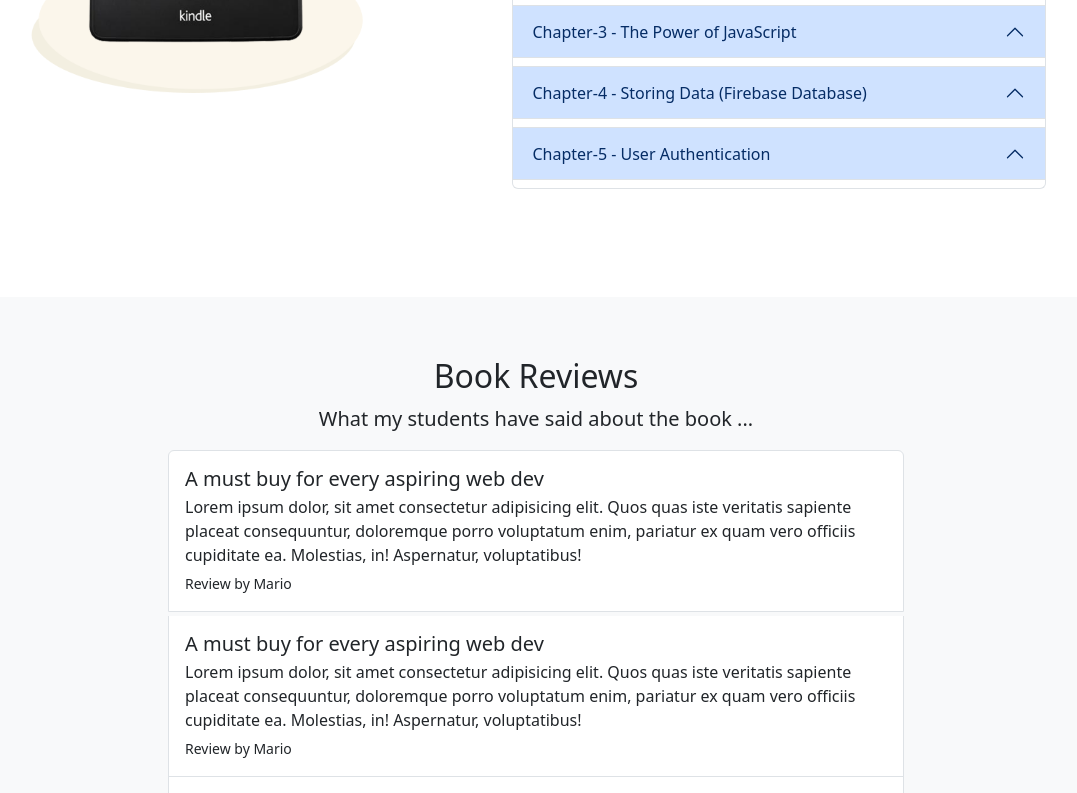
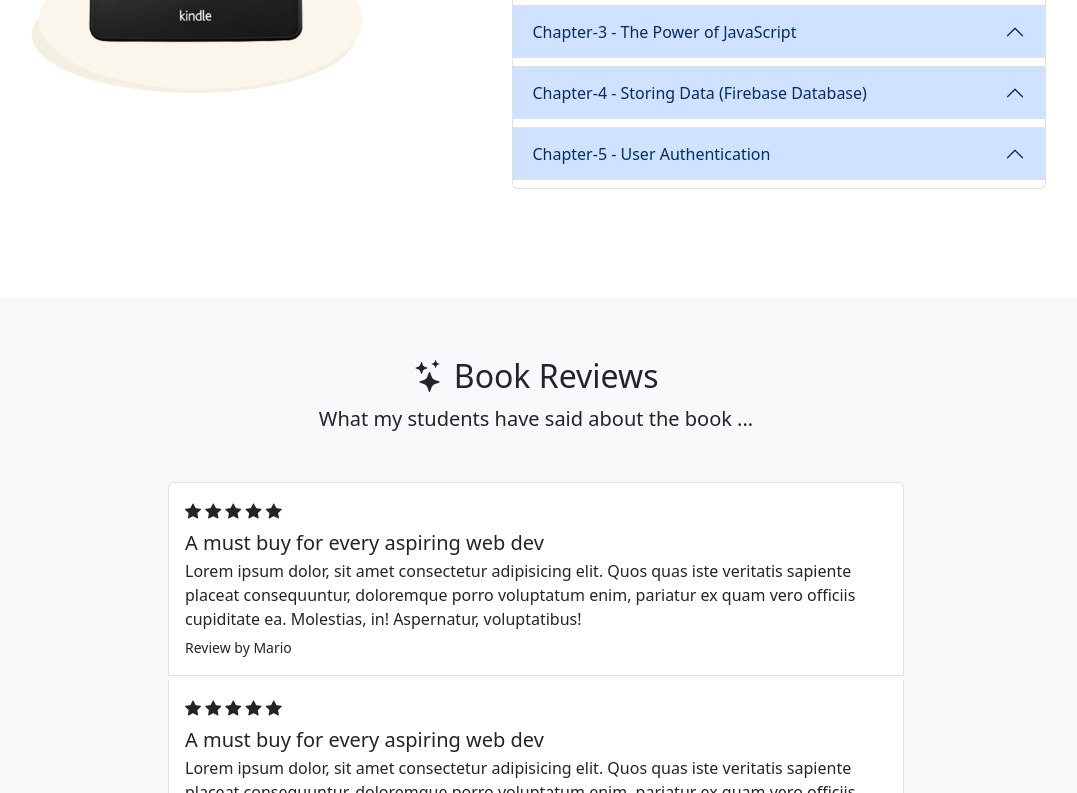
Before and after one commit to JhayCodes/Bootstrap_basics, a plain HTML site: page The-Book/index.html in a window 1280 px wide. Shown: the part 2007-2800 px from the top of the page, without its empty margins (104-1181 px from the left). Drawn offline with nearby package versions, Linux system fonts and the light colour scheme.

Commit message:
added icons to The-Book site

```diff
--- a/The-Book/index.html
+++ b/The-Book/index.html
@@ -6,6 +6,7 @@
     <meta name="viewport" content="width=device-width, initial-scale=1.0">
     <link href="https://cdn.jsdelivr.net/npm/bootstrap@5.3.2/dist/css/bootstrap.min.css" rel="stylesheet"
         integrity="sha384-T3c6CoIi6uLrA9TneNEoa7RxnatzjcDSCmG1MXxSR1GAsXEV/Dwwykc2MPK8M2HN" crossorigin="anonymous">
+        <link rel="stylesheet" href="https://cdn.jsdelivr.net/npm/bootstrap-icons@1.11.2/font/bootstrap-icons.min.css">
     <style>
         section {
             padding: 60px 0;
@@ -19,7 +20,9 @@
     <nav class="navbar navbar-expand-md">
         <div class="container-xxl">
             <a href="#intro" class="navbar-brand">
-                <span class="fw-bold text-secondary">Jhay - the book</span>
+                <span class="fw-bold text-secondary">
+                    <i class="bi bi-book-half"></i>
+                    Jhay - the book</span>
             </a>
             <!-- toggle button for mobile nav -->
             <button class="navbar-toggler" type="button" data-bs-toggle="collapse" data-bs-target="#main-nav"
@@ -246,24 +249,47 @@
     <section id="reviews" class="bg-light">
         <div class="container-lg">
             <div class="text-center">
-                <h2>Book Reviews</h2>
+                <h2>
+                    <i class="bi bi-stars"></i>
+                    Book Reviews</h2>
                 <p class="lead">What my students have said about the book ...</p>
             </div>
 
-            <div class="row justify-content-center">
+            <div class="row justify-content-center my-5">
                 <div class="col-lg-8">
                     <div class="list-group">
                         <div class="list-group-item py-3 mb-1">
+                            <div class="pb-2">
+                                <i class="bi bi-star-fill"></i>
+                                <i class="bi bi-star-fill"></i>
+                                <i class="bi bi-star-fill"></i>
+                                <i class="bi bi-star-fill"></i>
+                                <i class="bi bi-star-fill"></i>
+                            </div>
                             <h5 class="mb-1">A must buy for every aspiring web dev</h5>
                             <p class="mb-1">Lorem ipsum dolor, sit amet consectetur adipisicing elit. Quos quas iste veritatis sapiente placeat consequuntur, doloremque porro voluptatum enim, pariatur ex quam vero officiis cupiditate ea. Molestias, in! Aspernatur, voluptatibus!</p>
                             <small>Review by Mario</small>
                         </div>
                         <div class="list-group-item py-3">
+                            <div class="pb-2">
+                                <i class="bi bi-star-fill"></i>
+                                <i class="bi bi-star-fill"></i>
+                                <i class="bi bi-star-fill"></i>
+                                <i class="bi bi-star-fill"></i>
+                                <i class="bi bi-star-fill"></i>
+                            </div>
                             <h5 class="mb-1">A must buy for every aspiring web dev</h5>
                             <p class="mb-1">Lorem ipsum dolor, sit amet consectetur adipisicing elit. Quos quas iste veritatis sapiente placeat consequuntur, doloremque porro voluptatum enim, pariatur ex quam vero officiis cupiditate ea. Molestias, in! Aspernatur, voluptatibus!</p>
                             <small>Review by Mario</small>
                         </div>
                         <div class="list-group-item py-3">
+                            <div class="pb-2">
+                                <i class="bi bi-star-fill"></i>
+                                <i class="bi bi-star-fill"></i>
+                                <i class="bi bi-star-fill"></i>
+                                <i class="bi bi-star-fill"></i>
+                                <i class="bi bi-star-half"></i>
+                            </div>
                             <h5 class="mb-1">A must buy for every aspiring web dev</h5>
                             <p class="mb-1">Lorem ipsum dolor, sit amet consectetur adipisicing elit. Quos quas iste veritatis sapiente placeat consequuntur, doloremque porro voluptatum enim, pariatur ex quam vero officiis cupiditate ea. Molestias, in! Aspernatur, voluptatibus!</p>
                             <small>Review by Mario</small>
```
